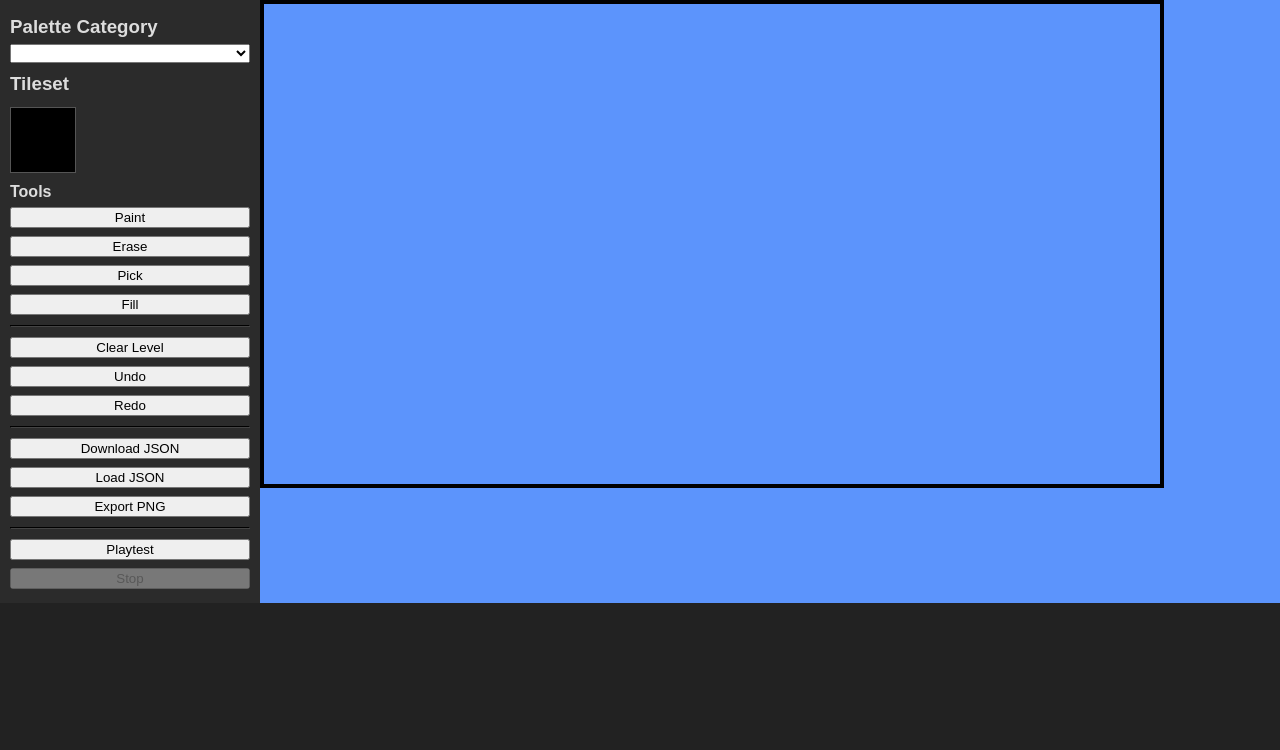
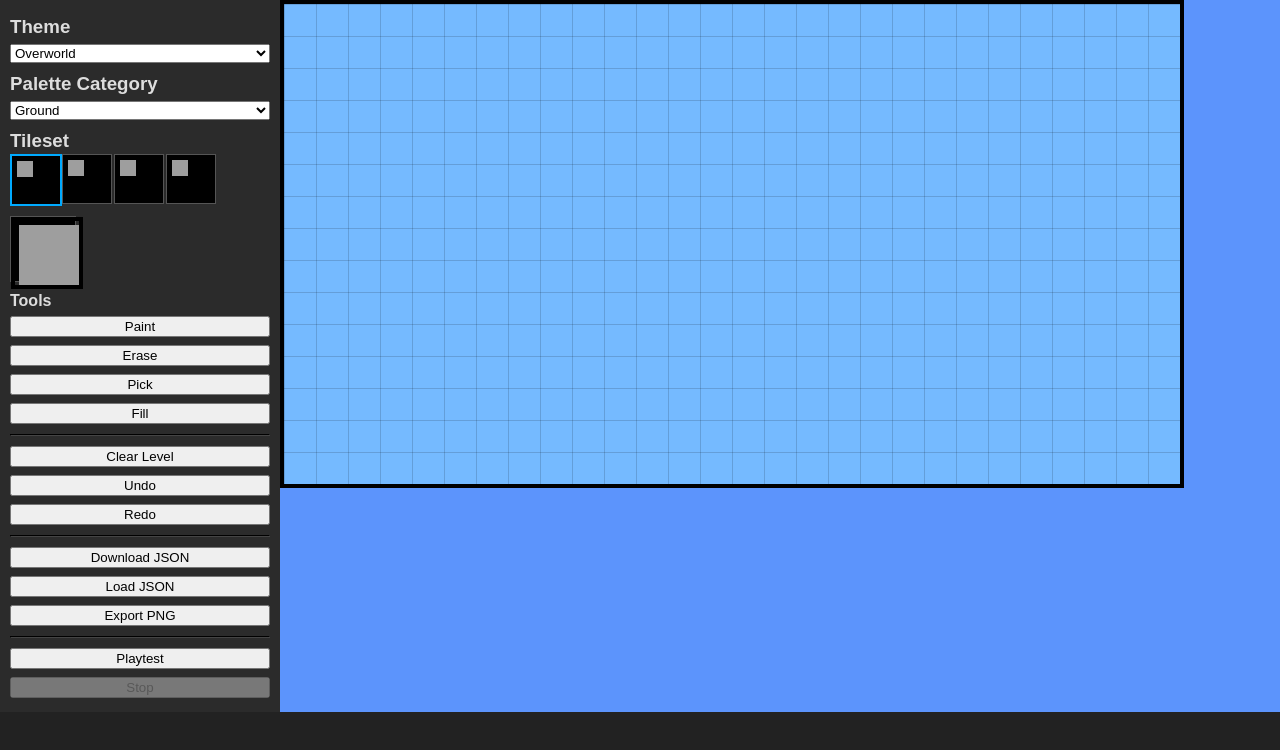
Before and after one commit to 3codegd/supermariobros, a plain HTML site: page index.html in a window 1280 px wide. Drawn offline with Linux system fonts and the light colour scheme.

Commit message:
E N H A N C E
of course i use ai i cant code

```diff
--- a/index.html
+++ b/index.html
@@ -2,10 +2,10 @@
 <html>
 <head>
 <meta charset="utf-8"/>
-  <title>SMB NES Level Editor</title>
+<title>SMB NES Level Editor - Themed</title>
 <style>
 body { margin:0; display:flex; background:#222; color:#ddd; font-family:sans-serif; }
-    #sidebar { width:260px; background:#2b2b2b; padding:10px; box-sizing:border-box; overflow-y:auto; }
+#sidebar { width:280px; background:#2b2b2b; padding:10px; box-sizing:border-box; overflow-y:auto; }
 #sidebar button, #sidebar input, #sidebar select { width:100%; margin:4px 0; }
 #palette { display:grid; grid-template-columns: repeat(4, 48px); gap:4px; margin-bottom:10px; }
 .pal { width:48px; height:48px; border:1px solid #555; background:#000; cursor:pointer; image-rendering: pixelated; }
@@ -19,6 +19,9 @@
 </head>
 <body>
 <div id="sidebar">
+  <h3>Theme</h3>
+  <select id="themeSelect"></select>
+
   <h3>Palette Category</h3>
   <select id="categorySelect"></select>
 
@@ -51,20 +54,29 @@
 
 <script>
 // --- Config
-const TILESET_URL = '/main/tileset.png'; // Replace with NES tileset
+const TILESET_URL = 'https://i.imgur.com/2lXfGmH.png'; // NES tileset
 const TILE_W = 16;
 const TILE_H = 16;
 const VISIBLE_COLS = 28;
 const VISIBLE_ROWS = 15;
 const TOTAL_COLS = 400;
-const PADDING = 1; // pixel padding to prevent bleeding
+const PADDING = 1;
 
-// --- Categories
+// --- Themes with allowed tile indices
+const themes = {
+  Overworld: [0,1,2,3,4,5,6,7,8], // brown bricks, grass
+  Underworld: [9,10,11,12,13],    // blue bricks
+  Castle: [14,15,16,17,18],       // gray bricks
+  Underwater: [19,20,21,22,23]    // green bricks
+};
+let currentTheme = 'Overworld';
+
+// --- Categories (subset of tiles for theme)
 const categories = {
   Ground: [0,1,2,3],
-  Blocks: [4,5,6,7,8,9],
-  Objects: [10,11,12],
-  Pipes: [13,14,15]
+  Blocks: [4,5,6,7,8],
+  Objects: [9,10,11],
+  Pipes: [12,13,14]
 };
 let currentCategory = 'Ground';
 
@@ -76,62 +88,78 @@ for(let y=0;y<VISIBLE_ROWS;y++) level[y] = Array(TOTAL_COLS).fill(-1);
 // --- Canvas
 const canvas = document.getElementById('editor');
 const ctx = canvas.getContext('2d');
-let cameraX = 0, scale=2;
-canvas.width = VISIBLE_COLS*TILE_W*scale;
-canvas.height = VISIBLE_ROWS*TILE_H*scale;
+let cameraX=0, scale=2;
+canvas.width=VISIBLE_COLS*TILE_W*scale;
+canvas.height=VISIBLE_ROWS*TILE_H*scale;
 
 // --- Load tileset & crop
-tilesetImage = new Image();
-tilesetImage.crossOrigin = 'anonymous';
-tilesetImage.onload = ()=>{
-  const cols = Math.floor(tilesetImage.width / TILE_W);
-  const rows = Math.floor(tilesetImage.height / TILE_H);
+tilesetImage=new Image();
+tilesetImage.crossOrigin='anonymous';
+tilesetImage.onload=()=>{
+  const cols=Math.floor(tilesetImage.width/TILE_W);
+  const rows=Math.floor(tilesetImage.height/TILE_H);
   for(let ry=0; ry<rows; ry++){
     for(let rx=0; rx<cols; rx++){
-      const c = document.createElement('canvas');
-      c.width = TILE_W + 2*PADDING;
-      c.height = TILE_H + 2*PADDING;
-      const cctx = c.getContext('2d');
+      const c=document.createElement('canvas');
+      c.width=TILE_W+2*PADDING;
+      c.height=TILE_H+2*PADDING;
+      const cctx=c.getContext('2d');
       cctx.imageSmoothingEnabled=false;
       cctx.clearRect(0,0,c.width,c.height);
       cctx.drawImage(tilesetImage, rx*TILE_W, ry*TILE_H, TILE_W, TILE_H, PADDING,PADDING, TILE_W,TILE_H);
       tiles.push(c);
     }
   }
+  buildThemeSelector();
   buildCategorySelector();
   buildPalette();
   draw();
 };
-tilesetImage.src = TILESET_URL;
+tilesetImage.src=TILESET_URL;
 
-// --- Category selector
-const categorySelect = document.getElementById('categorySelect');
-function buildCategorySelector(){
-  categorySelect.innerHTML='';
-  for(const cat in categories){
-    const opt = document.createElement('option');
-    opt.value=cat; opt.textContent=cat;
-    categorySelect.appendChild(opt);
+// --- Theme selector
+const themeSelect=document.getElementById('themeSelect');
+function buildThemeSelector(){
+  themeSelect.innerHTML='';
+  for(const th in themes){
+    const opt=document.createElement('option');
+    opt.value=th; opt.textContent=th;
+    themeSelect.appendChild(opt);
   }
-  categorySelect.onchange = ()=>{
-    currentCategory = categorySelect.value;
+  themeSelect.onchange=()=>{
+    currentTheme=themeSelect.value;
     buildPalette();
   };
 }
 
-// --- Build palette UI
-const paletteDiv = document.getElementById('palette');
+// --- Category selector
+const categorySelect=document.getElementById('categorySelect');
+function buildCategorySelector(){
+  categorySelect.innerHTML='';
+  for(const cat in categories){
+    const opt=document.createElement('option');
+    opt.value=cat; opt.textContent=cat;
+    categorySelect.appendChild(opt);
+  }
+  categorySelect.onchange=()=>{
+    currentCategory=categorySelect.value;
+    buildPalette();
+  };
+}
+
+// --- Palette
+const paletteDiv=document.getElementById('palette');
 function buildPalette(){
   paletteDiv.innerHTML='';
-  categories[currentCategory].forEach(i=>{
-    const tile = tiles[i];
-    const d = document.createElement('div');
-    d.className='pal';
-    d.dataset.idx=i;
-    const c = document.createElement('canvas');
+  const allowedTiles=themes[currentTheme].filter(i=>categories[currentCategory].includes(i));
+  allowedTiles.forEach(i=>{
+    const tile=tiles[i];
+    const d=document.createElement('div');
+    d.className='pal'; d.dataset.idx=i;
+    const c=document.createElement('canvas');
     c.width=TILE_W*2; c.height=TILE_H*2;
     c.style.width=(TILE_W*2)+'px'; c.style.height=(TILE_H*2)+'px';
-    const pc = c.getContext('2d'); pc.imageSmoothingEnabled=false;
+    const pc=c.getContext('2d'); pc.imageSmoothingEnabled=false;
     pc.drawImage(tile,0,0);
     d.appendChild(c);
     d.onclick=()=>{
@@ -142,16 +170,14 @@ function buildPalette(){
     };
     paletteDiv.appendChild(d);
   });
-  paletteDiv.firstChild.click();
+  if(paletteDiv.firstChild) paletteDiv.firstChild.click();
 }
 
 function updatePreview(){
-  const prev = document.getElementById('preview');
-  prev.innerHTML='';
-  const c = document.createElement('canvas');
-  c.width = TILE_W*scale*2; c.height=TILE_H*scale*2;
+  const prev=document.getElementById('preview'); prev.innerHTML='';
+  const c=document.createElement('canvas'); c.width=TILE_W*scale*2; c.height=TILE_H*scale*2;
   c.style.width=c.width+'px'; c.style.height=c.height+'px';
-  const pc = c.getContext('2d'); pc.imageSmoothingEnabled=false;
+  const pc=c.getContext('2d'); pc.imageSmoothingEnabled=false;
   pc.drawImage(tiles[selectedTile],0,0,TILE_W,TILE_H,0,0,c.width,c.height);
   prev.appendChild(c);
 }
@@ -159,16 +185,13 @@ function updatePreview(){
 // --- Drawing
 function draw(){
   ctx.imageSmoothingEnabled=false;
-  ctx.fillStyle='#75baff';
-  ctx.fillRect(0,0,canvas.width,canvas.height);
+  ctx.fillStyle='#75baff'; ctx.fillRect(0,0,canvas.width,canvas.height);
   for(let y=0;y<VISIBLE_ROWS;y++){
     for(let vx=0;vx<VISIBLE_COLS;vx++){
-      const lx=vx+cameraX;
-      const t=level[y][lx];
-      if(t>=0) ctx.drawImage(tiles[t],0,0,TILE_W,TILE_H, vx*TILE_W*scale, y*TILE_H*scale, TILE_W*scale,TILE_H*scale);
+      const lx=vx+cameraX; const t=level[y][lx];
+      if(t>=0) ctx.drawImage(tiles[t],0,0,TILE_W,TILE_H,vx*TILE_W*scale,y*TILE_H*scale,TILE_W*scale,TILE_H*scale);
     }
   }
-  // Grid lines
   ctx.strokeStyle='rgba(0,0,0,0.15)';
   for(let x=0;x<=VISIBLE_COLS;x++){ const px=x*TILE_W*scale+0.5; ctx.beginPath(); ctx.moveTo(px,0); ctx.lineTo(px,canvas.height); ctx.stroke(); }
   for(let y=0;y<=VISIBLE_ROWS;y++){ const py=y*TILE_H*scale+0.5; ctx.beginPath(); ctx.moveTo(0,py); ctx.lineTo(canvas.width,py); ctx.stroke(); }
@@ -194,7 +217,7 @@ function handlePaint(e){
 }
 function flood(sx,sy,target,repl){ const stack=[[sx,sy]]; while(stack.length){ const [x,y]=stack.pop(); if(x<0||x>=TOTAL_COLS||y<0||y>=VISIBLE_ROWS) continue; if(level[y][x]!==target) continue; level[y][x]=repl; stack.push([x+1,y],[x-1,y],[x,y+1],[x,y-1]); } }
 
-// --- Tool buttons
+// --- Tools
 document.getElementById('paintBtn').onclick=()=>setTool('paint');
 document.getElementById('eraseBtn').onclick=()=>setTool('erase');
 document.getElementById('pickBtn').onclick=()=>setTool('pick');
@@ -208,25 +231,29 @@ document.getElementById('clearBtn').onclick=()=>{
   snapshot(); for(let y=0;y<VISIBLE_ROWS;y++) for(let x=0;x<TOTAL_COLS;x++) level[y][x]=-1;
   draw();
 };
-document.getElementById('undoBtn').onclick=()=>{
-  if(!undoStack.length) return;
-  redoStack.push(level.map(r=>r.slice())); level=undoStack.pop(); draw();
-};
-document.getElementById('redoBtn').onclick=()=>{
-  if(!redoStack.length) return;
-  undoStack.push(level.map(r=>r.slice())); level=redoStack.pop(); draw();
-};
+document.getElementById('undoBtn').onclick=()=>{ if(!undoStack.length) return; redoStack.push(level.map(r=>r.slice())); level=undoStack.pop(); draw(); };
+document.getElementById('redoBtn').onclick=()=>{ if(!redoStack.length) return; undoStack.push(level.map(r=>r.slice())); level=redoStack.pop(); draw(); };
 
 // --- Save / Load
 document.getElementById('saveBtn').onclick=()=>{
-  const blob=new Blob([JSON.stringify({cols:TOTAL_COLS, rows:VISIBLE_ROWS, map:level})],{type:'application/json'});
+  const blob=new Blob([JSON.stringify({cols:TOTAL_COLS, rows:VISIBLE_ROWS, map:level, theme:currentTheme})],{type:'application/json'});
   const a=document.createElement('a'); a.href=URL.createObjectURL(blob); a.download='level.json'; a.click();
 };
 document.getElementById('loadBtn').onclick=()=>document.getElementById('fileInput').click();
 document.getElementById('fileInput').onchange=e=>{
   const f=e.target.files[0]; if(!f) return;
   const r=new FileReader();
-  r.onload=()=>{ try{ const data=JSON.parse(r.result); if(data.map && data.map.length===VISIBLE_ROWS){ snapshot(); level=data.map; draw(); } else alert('Bad JSON'); } catch(err){ alert('Error:'+err); } };
+  r.onload=()=>{
+    try{ const data=JSON.parse(r.result);
+      if(data.map && data.map.length===VISIBLE_ROWS){
+        currentTheme=data.theme||'Overworld';
+        themeSelect.value=currentTheme;
+        snapshot();
+        level=data.map;
+        draw();
+      }else alert('Bad JSON');
+    }catch(err){ alert('Error:'+err); }
+  };
   r.readAsText(f);
 };
 
```
Lines whose indentation alone changed are shown as unchanged.
